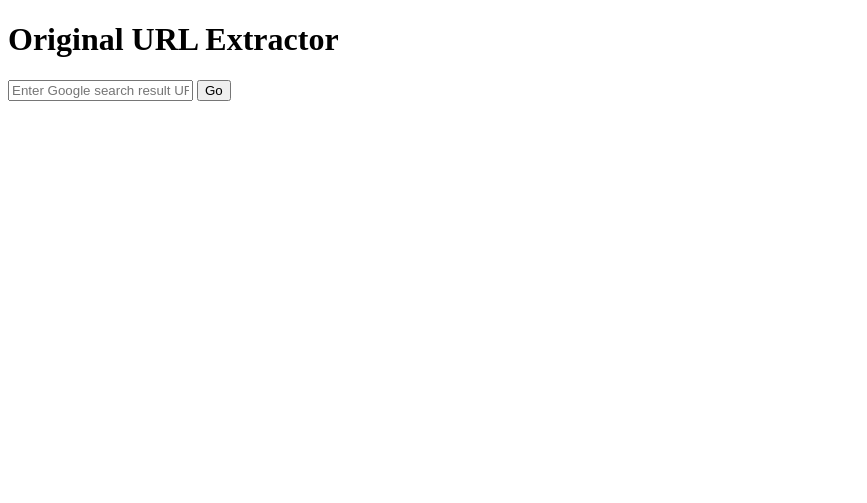
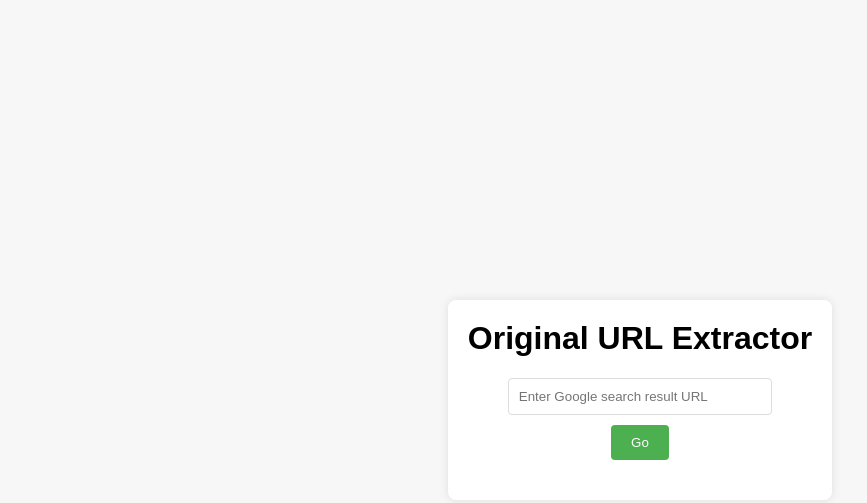
Before and after one commit to arsaces7/Original-url-extractor, a plain HTML site: page index.html in a window 1280 px wide. Shown: the whole page, without its empty margins (0-867 px from the left). Drawn offline with Linux system fonts and the light colour scheme.

Commit message:
Update index.html

```diff
--- a/index.html
+++ b/index.html
@@ -4,12 +4,62 @@
     <meta charset="UTF-8">
     <meta name="viewport" content="width=device-width, initial-scale=1.0">
     <title>Original URL Extractor</title>
+    <style>
+        body {
+            font-family: Arial, sans-serif;
+            background-color: #f7f7f7;
+            margin: 0;
+            padding: 0;
+            display: flex;
+            justify-content: center;
+            align-items: center;
+            height: 100vh;
+        }
+        .container {
+            text-align: center;
+            max-width: 400px;
+            padding: 20px;
+            background-color: #ffffff;
+            border-radius: 8px;
+            box-shadow: 0px 0px 10px rgba(0, 0, 0, 0.1);
+        }
+        h1 {
+            margin-top: 0;
+        }
+        input[type="text"] {
+            width: calc(100% - 80px);
+            padding: 10px;
+            margin-bottom: 10px;
+            border: 1px solid #ddd;
+            border-radius: 4px;
+            box-sizing: border-box;
+        }
+        button {
+            padding: 10px 20px;
+            background-color: #4CAF50;
+            color: white;
+            border: none;
+            border-radius: 4px;
+            cursor: pointer;
+            transition: background-color 0.3s;
+        }
+        button:hover {
+            background-color: #45a049;
+        }
+        p {
+            margin-top: 20px;
+            word-wrap: break-word;
+        }
+    </style>
 </head>
 <body>
-    <h1>Original URL Extractor</h1>
-    <input type="text" id="googleUrl" placeholder="Enter Google search result URL">
-    <button onclick="extractOriginalUrl()">Go</button>
-    <p id="originalUrl"></p>
+    <div class="container">
+        <h1>Original URL Extractor</h1>
+        <input type="text" id="googleUrl" placeholder="Enter Google search result URL">
+        <br>
+        <button onclick="extractOriginalUrl()">Go</button>
+        <p id="originalUrl"></p>
+    </div>
 
     <script>
         function extractOriginalUrl() {
```
